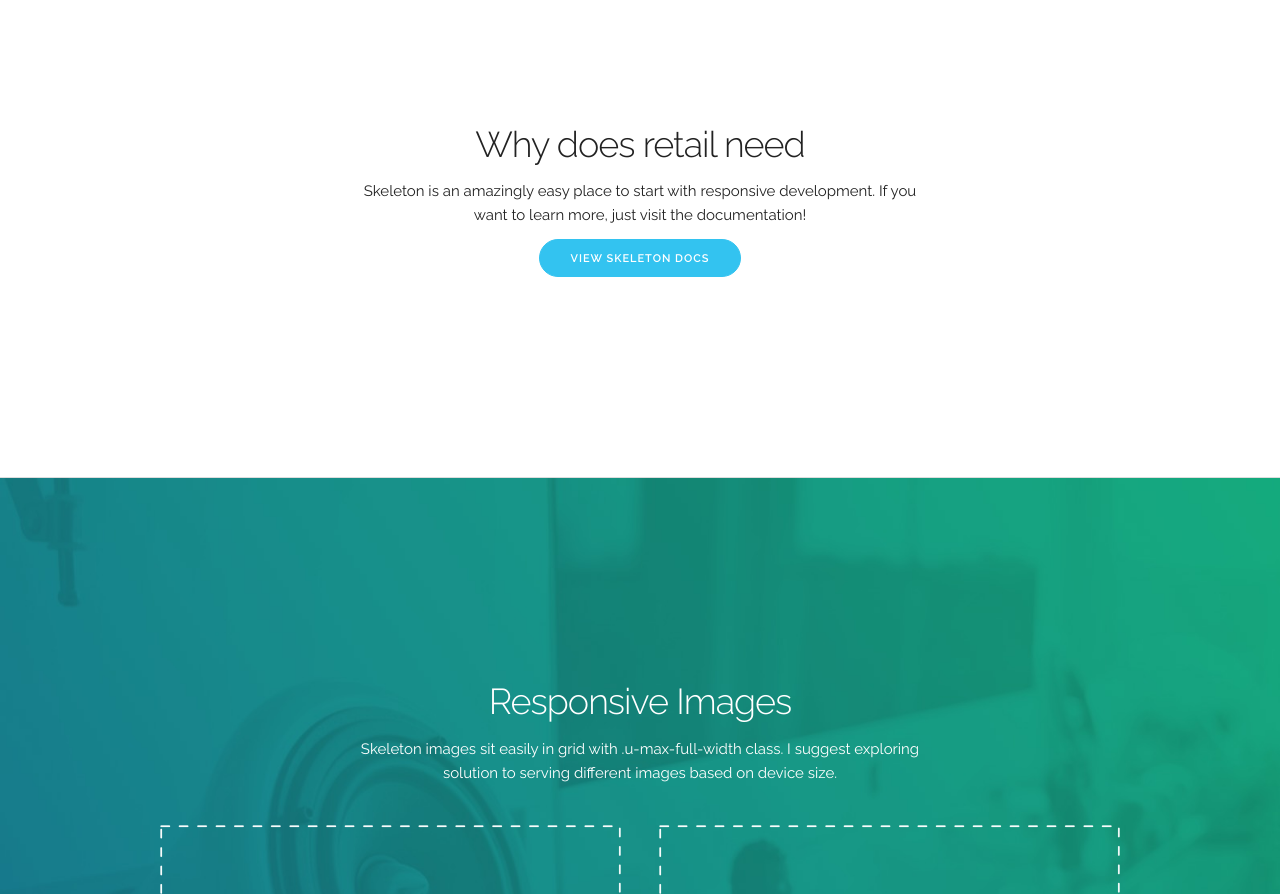
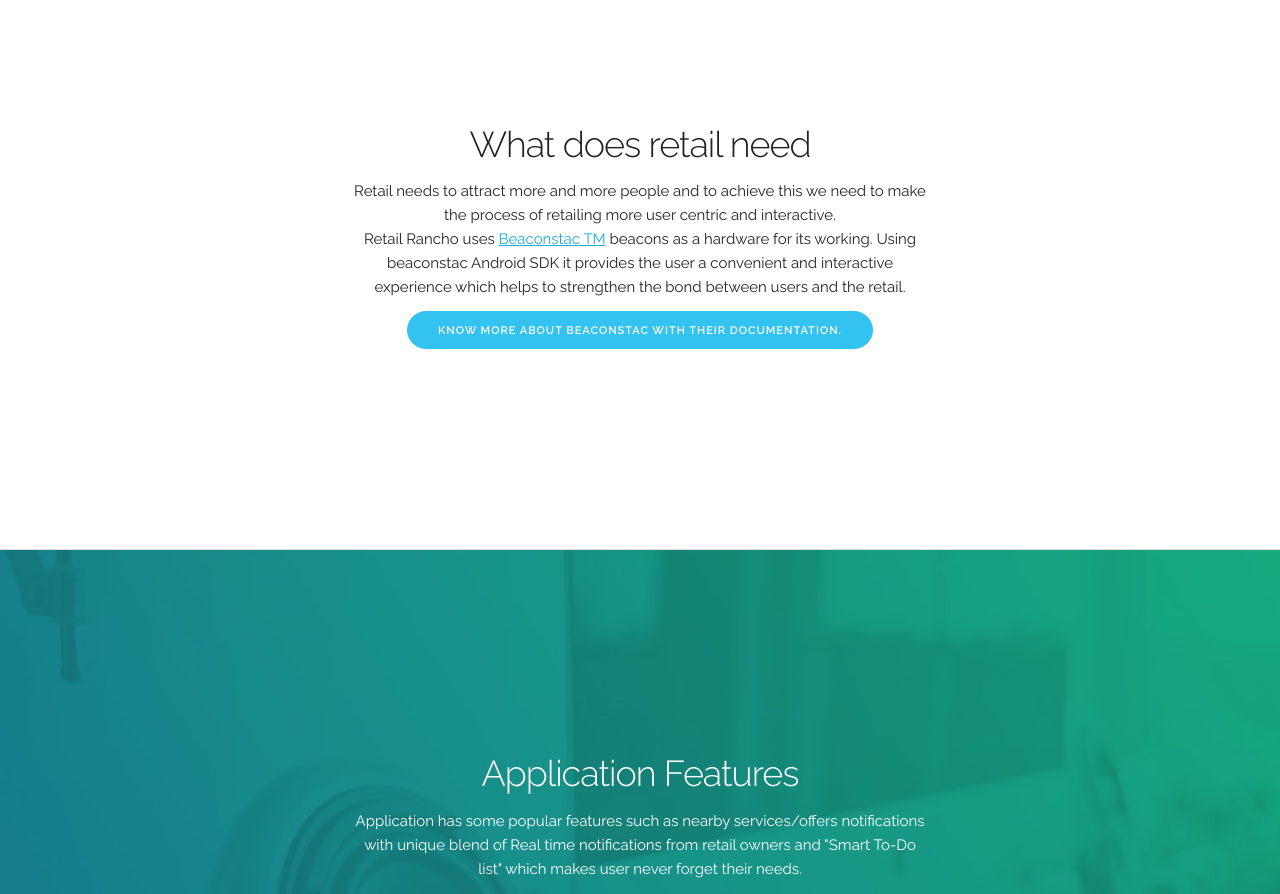
Before and after one commit to RetailRancho/RetailRancho.github.io, a plain HTML site: page index.html in a window 1280 px wide. Shown: the part 1340-2234 px from the top of the page. Drawn offline with nearby package versions, Linux system fonts and the light colour scheme.

Commit message:
Add text in what does retail needs

```diff
--- a/index.html
+++ b/index.html
@@ -40,7 +40,7 @@
     <div class="container">
       <div class="row">
         <div class="one-half column">
-          <h4 class="hero-heading">Beacons Against Humanity presents - <p style="color:blue"> Retail Rancho</p></h4>
+          <h4 class="hero-heading">Beacons Against Humanity presents <p style="color:blue"> Retail Rancho</p></h4>
           <a class="button button-primary" href="http://github.com/retailrancho/android">Try Retail Rancho</a>
         </div>
         <div class="one-half column phones">
@@ -76,16 +76,18 @@
 
   <div class="section get-help">
     <div class="container">
-      <h3 class="section-heading">Why does retail need </h3>
-      <p class="section-description">Skeleton is an amazingly easy place to start with responsive development. If you want to learn more, just visit the documentation!</p>
-      <a class="button button-primary" href="http://getskeleton.com">View Skeleton Docs</a>
+      <h3 class="section-heading">What does retail need </h3>
+      <p class="section-description">Retail needs to attract more and more people and to achieve this we need to make the process of retailing more user centric and interactive.
+		<br> Retail Rancho uses <a href="http://www.beaconstac.com/">Beaconstac TM</a> beacons as a hardware for its working. Using beaconstac Android SDK it provides the user a convenient and interactive experience which helps to strengthen the bond between users and the retail.
+	</p>
+      <a class="button button-primary" href="http://beaconstac.github.io">Know more about Beaconstac with their documentation.</a>
     </div>
   </div>
 
   <div class="section categories">
     <div class="container">
-      <h3 class="section-heading">Responsive Images</h3>
-      <p class="section-description">Skeleton images sit easily in grid with .u-max-full-width class. I suggest exploring solution to serving different images based on device size.</p>
+      <h3 class="section-heading">Application Features</h3>
+      <p class="section-description">Application has some popular features such as nearby services/offers notifications with unique blend of Real time notifications from retail owners and "Smart To-Do list" which makes user never forget their needs.</p>
       <div class="row">
         <div class="one-half column category">
           <img class="u-max-full-width" src="images/placeholder.png">
```
